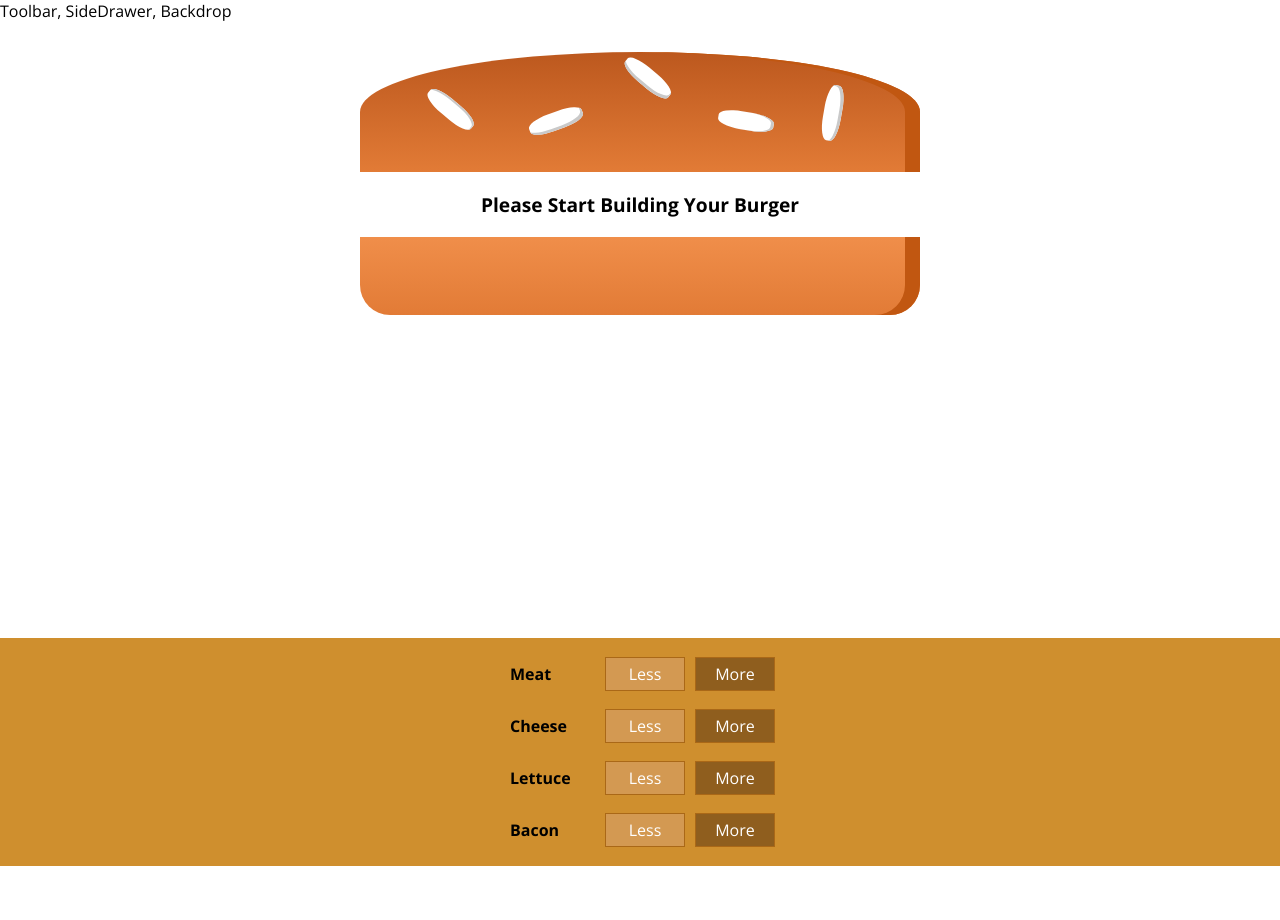
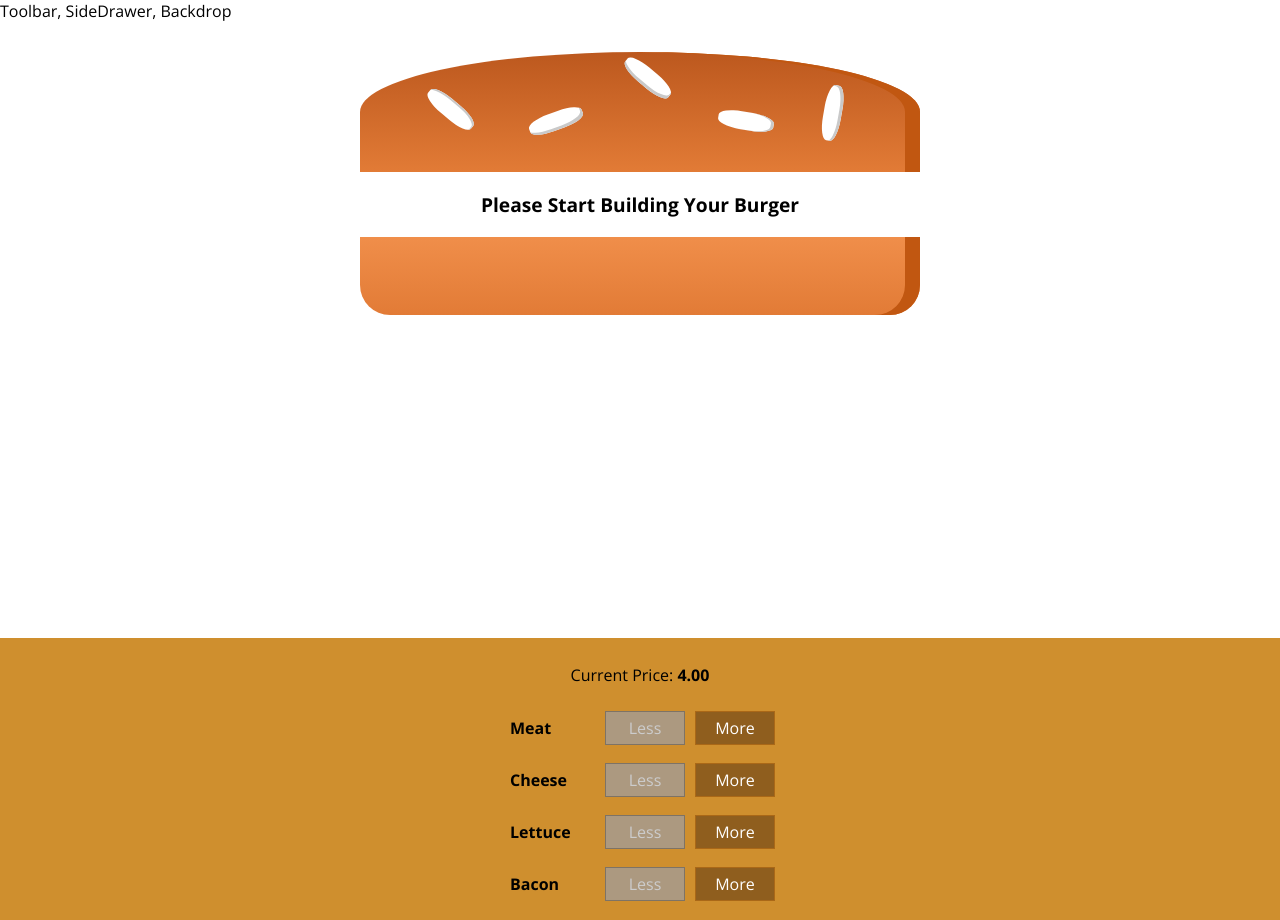
Before and after one commit to snkoski/burger_builder, a React app: page / in a window 1280 px wide. Before the commit the page ends 866 px from the top, so only its background shows below. Built offline with nearby package versions, Linux system fonts and the light colour scheme.

Commit message:
Added removeIngredient function. BuilderControls also shows total price.

```diff
--- a/src/components/Burger/BuildControls/BuildControl/BuildControl.js
+++ b/src/components/Burger/BuildControls/BuildControl/BuildControl.js
@@ -5,8 +5,10 @@ import classes from './BuildControl.module.css';
 const buildControl = (props) => (
   <div className={classes.BuildControl}>
     <div className={classes.Label}>{props.label}</div>
-    <button className={classes.Less}>Less</button>
-    <button className={classes.More} onClick={() => props.ingredientAdded()}>More</button>
+    <button className={classes.Less}
+      onClick={props.ingredientRemoved} disabled={props.disabled}>Less</button>
+    <button className={classes.More}
+      onClick={props.ingredientAdded}>More</button>
   </div>
 )
 
--- a/src/components/Burger/BuildControls/BuildControls.js
+++ b/src/components/Burger/BuildControls/BuildControls.js
@@ -12,12 +12,15 @@ const controls = [
 
 const buildControls = (props) => (
   <div className={classes.BuildControls}>
-    {controls.map((control) => {
-      return <BuildControl
+    <p>Current Price: <strong>{props.price.toFixed(2)}</strong></p>
+    {controls.map((control) => (
+      <BuildControl
         key={control.label}
         label={control.label}
-        ingredientAdded={() => props.ingredientAdded(control.type)}/>
-    })}
+        ingredientAdded={() => props.ingredientAdded(control.type)}
+        ingredientRemoved={() => props.ingredientRemoved(control.type)}
+        disabled={props.disabled[control.type]}/>
+    ))}
   </div>
 );
 
--- a/src/containers/BurgerBuilder/BurgerBuilder.js
+++ b/src/containers/BurgerBuilder/BurgerBuilder.js
@@ -35,13 +35,37 @@ class BurgerBuilder extends Component {
     this.setState({ ingredients: updatedIngredients, totalPrice: newPrice })
   }
 
-  removeIngredientHandler
+  removeIngredientHandler = (type) => {
+    const oldCount = this.state.ingredients[type];
+    if (oldCount <= 0) {
+      return;
+    }
+    const updatedCount = oldCount - 1;
+    const updatedIngredients = {
+      ...this.state.ingredients
+    };
+    updatedIngredients[type] = updatedCount;
+    const priceDeduction = INGREDIENT_PRICES[type];
+    const oldPrice = this.state.totalPrice;
+    const newPrice = oldPrice - priceDeduction;
+    this.setState({ ingredients: updatedIngredients, totalPrice: newPrice })
+  }
 
   render() {
+    const disabledInfo = {
+      ...this.state.ingredients
+    };
+    for (let key in disabledInfo) {
+      disabledInfo[key] = disabledInfo[key] <= 0
+    }
     return (
     <Aux>
       <Burger ingredients={this.state.ingredients}/>
-      <BuildControls ingredientAdded={this.addIngredientHandler}/>
+      <BuildControls
+        ingredientAdded={this.addIngredientHandler}
+        ingredientRemoved={this.removeIngredientHandler}
+        disabled={disabledInfo}
+        price={this.state.totalPrice}/>
     </Aux>
     )
   }
```
